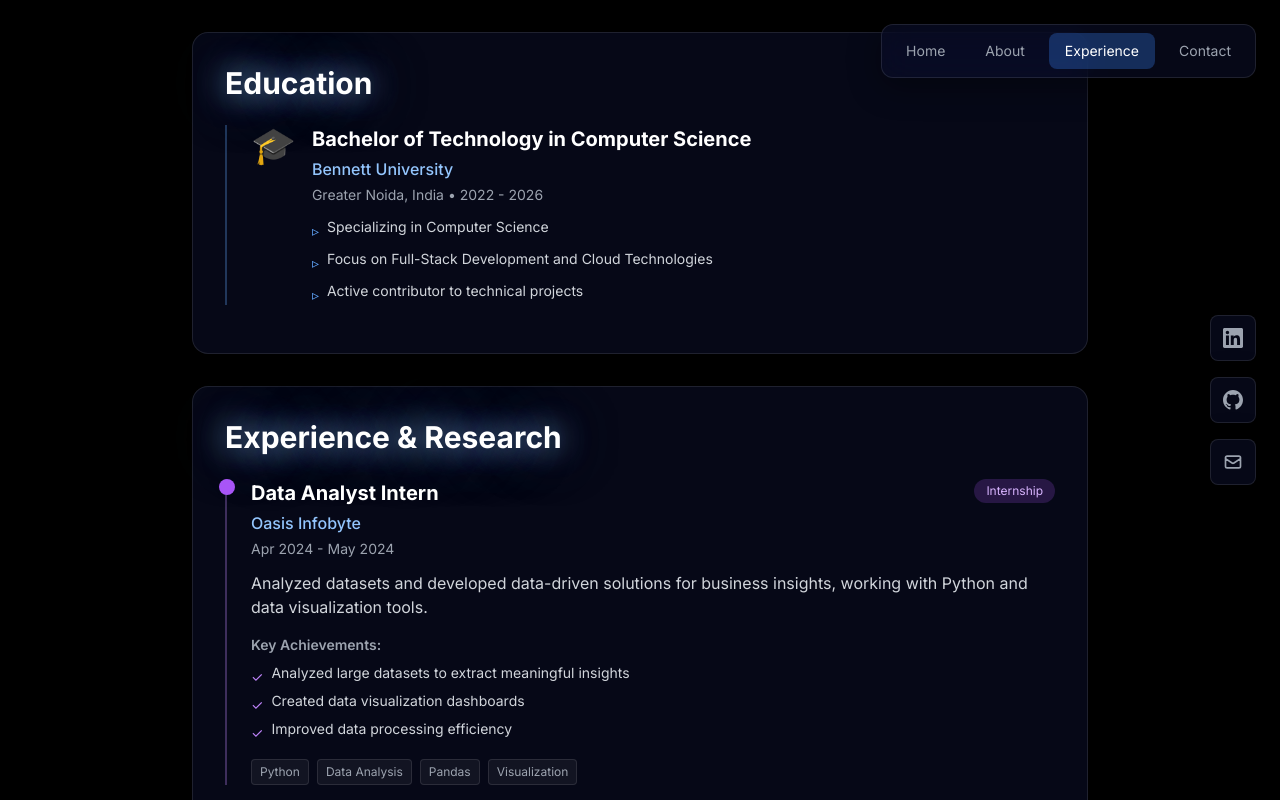
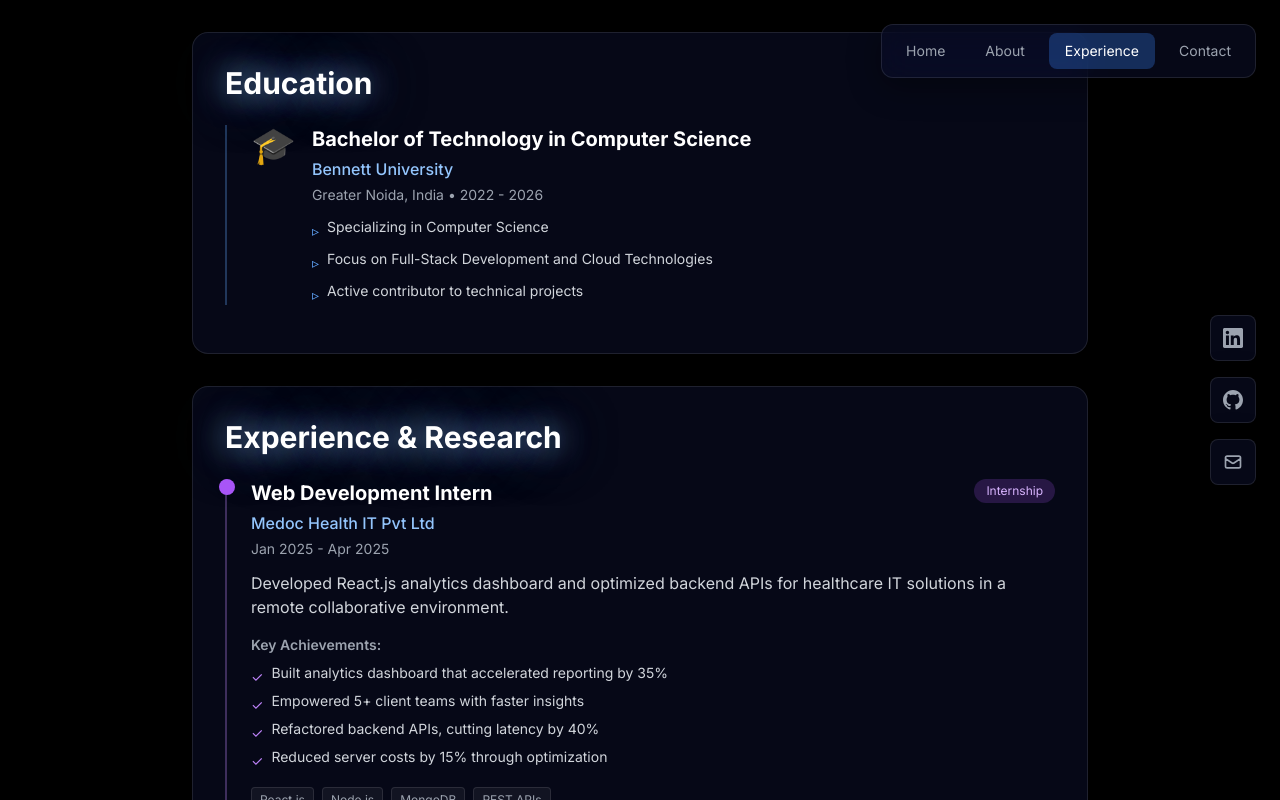
Before and after one commit to adrianYT028/poerfolio_app, a React (Vite) app: page / in a window 1280 px wide. Both pictures are taken after a click on the button "Experience". Built offline with nearby package versions, Linux system fonts and the light colour scheme; no server answers.

Commit message:
Update internship to Medoc Health IT

```diff
--- a/src/components/ui/Experience.tsx
+++ b/src/components/ui/Experience.tsx
@@ -3,16 +3,17 @@
 export function Experience() {
   const experiences = [
     {
-      title: 'Data Analyst Intern',
-      company: 'Oasis Infobyte',
-      period: 'Apr 2024 - May 2024',
+      title: 'Web Development Intern',
+      company: 'Medoc Health IT Pvt Ltd',
+      period: 'Jan 2025 - Apr 2025',
       type: 'Internship',
-      description: 'Analyzed datasets and developed data-driven solutions for business insights, working with Python and data visualization tools.',
-      technologies: ['Python', 'Data Analysis', 'Pandas', 'Visualization'],
+      description: 'Developed React.js analytics dashboard and optimized backend APIs for healthcare IT solutions in a remote collaborative environment.',
+      technologies: ['React.js', 'Node.js', 'MongoDB', 'REST APIs'],
       achievements: [
-        'Analyzed large datasets to extract meaningful insights',
-        'Created data visualization dashboards',
-        'Improved data processing efficiency'
+        'Built analytics dashboard that accelerated reporting by 35%',
+        'Empowered 5+ client teams with faster insights',
+        'Refactored backend APIs, cutting latency by 40%',
+        'Reduced server costs by 15% through optimization'
       ]
     },
     {
```
